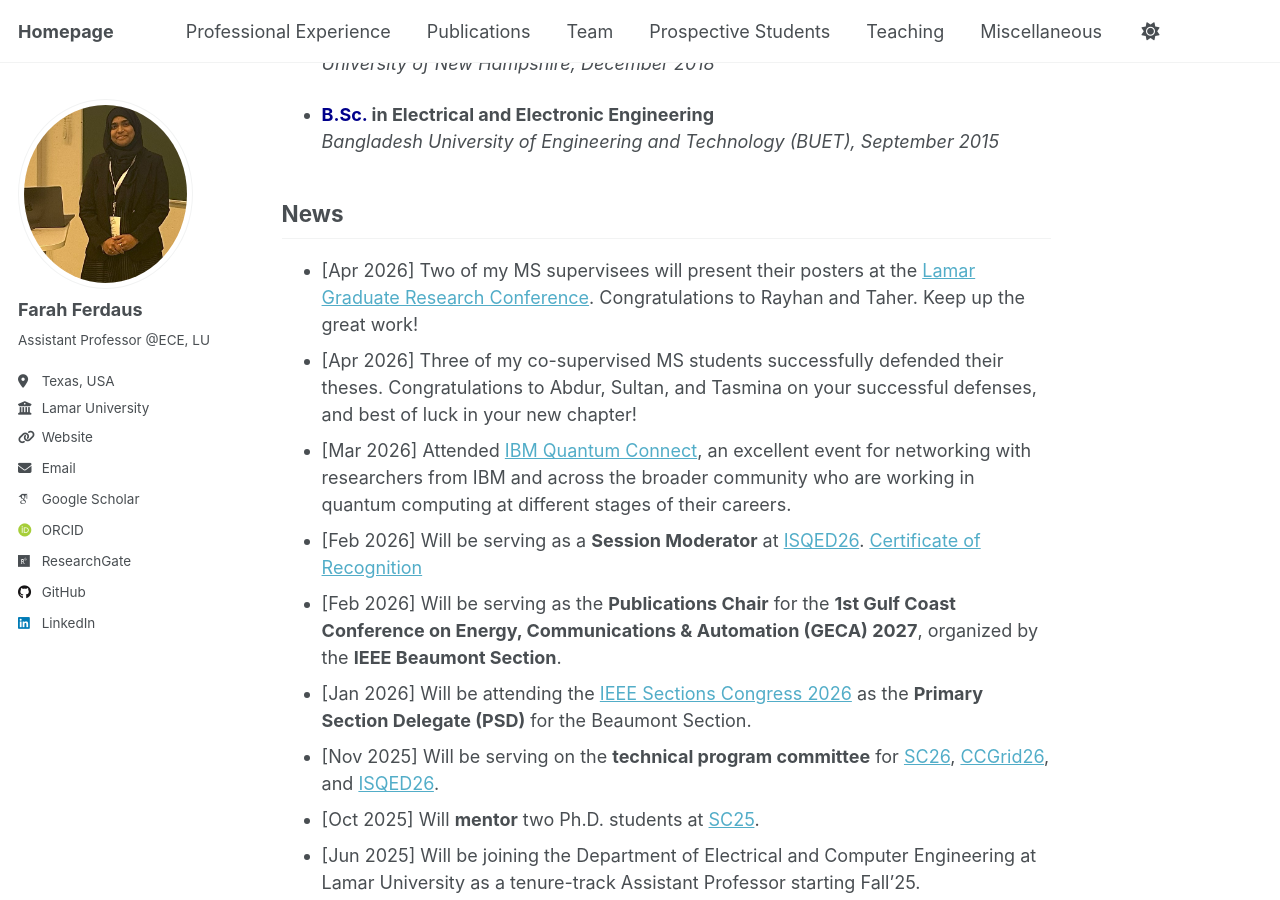
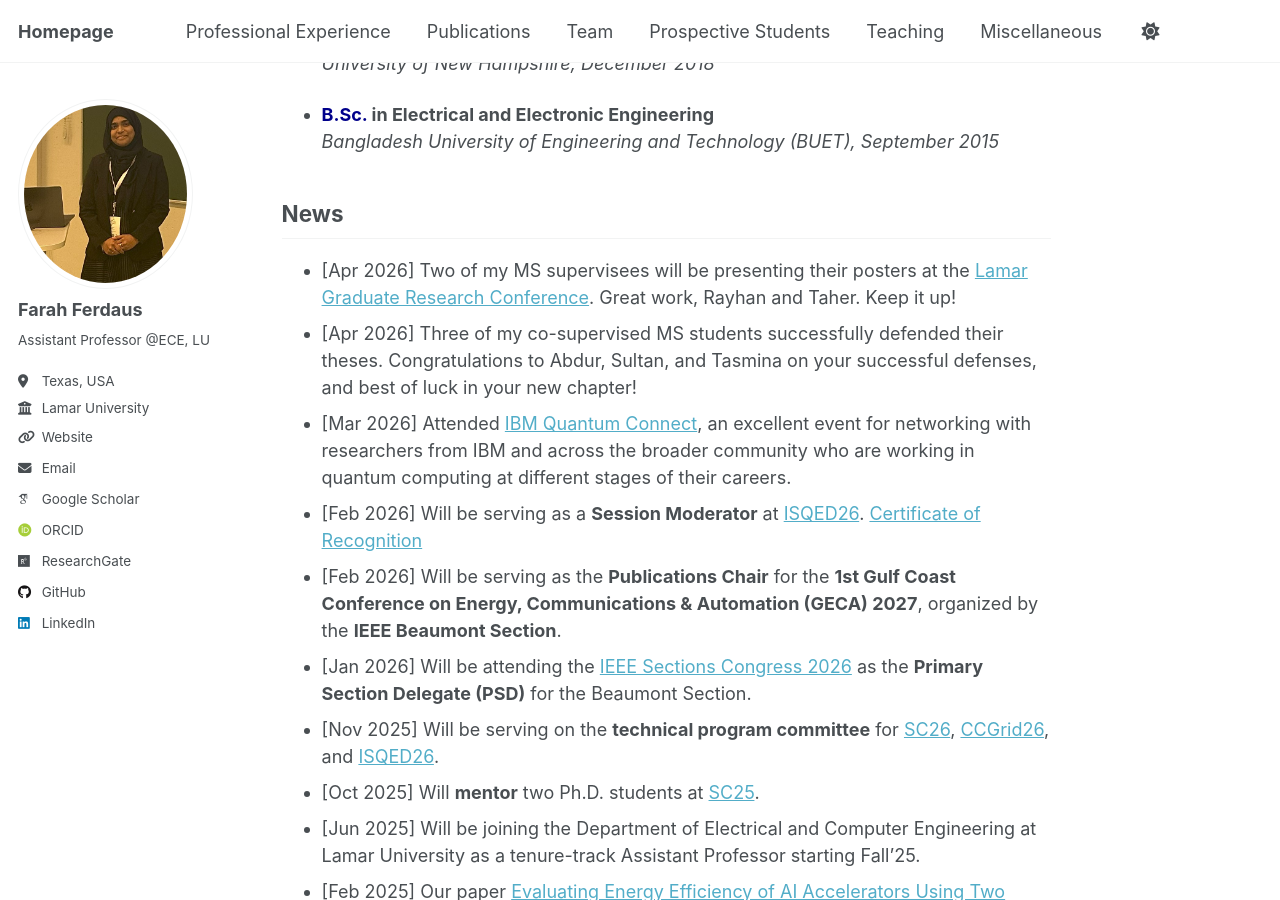
Before and after one commit to fferdaus/fferdaus.github.io, a Jekyll site: the page built from _pages/about.md, in a window 1280 px wide and 900 px high, scrolled down 861 px. Built offline with Jekyll 4.4.1, drawn with Linux system fonts in a browser that asks for light colours; some web fonts are replaced.

Commit message:
Update about.md

```diff
--- a/_pages/about.md
+++ b/_pages/about.md
@@ -59,7 +59,7 @@ I have published numerous scientific articles, including journal articles, confe
 **Stichting Bangladesh Accord Foundation, Dhaka, Bangladesh**
 -->
 ## News
-- [Apr 2026] Two of my MS supervisees will present their posters at the [Lamar Graduate Research Conference](https://www.lamar.edu/graduate-studies/_files/documents/4th-annual-graduate-research-conference-program.pdf). Congratulations to Rayhan and Taher. Keep up the great work!
+- [Apr 2026] Two of my MS supervisees will be presenting their posters at the [Lamar Graduate Research Conference](https://www.lamar.edu/graduate-studies/_files/documents/4th-annual-graduate-research-conference-program.pdf). Great work, Rayhan and Taher. Keep it up!
 - [Apr 2026] Three of my co-supervised MS students successfully defended their theses. Congratulations to Abdur, Sultan, and Tasmina on your successful defenses, and best of luck in your new chapter!
 - [Mar 2026] Attended [IBM Quantum Connect](https://www.ibm.com/events/reg/flow/ibm/3hqllqmb/landing/page/landing), an excellent event for networking with researchers from IBM and across the broader community who are working in quantum computing at different stages of their careers.
 - [Feb 2026] Will be serving as a **Session Moderator** at [ISQED26](https://www.isqed.org/English/Collaterals/Documents/ISQED2026-Program-Booklet_rev1.pdf). [Certificate of Recognition](https://drive.google.com/file/d/1icvL6GNcqsai--ZwekN-Gn7IotdIbDi6/view?usp=sharing)
```
